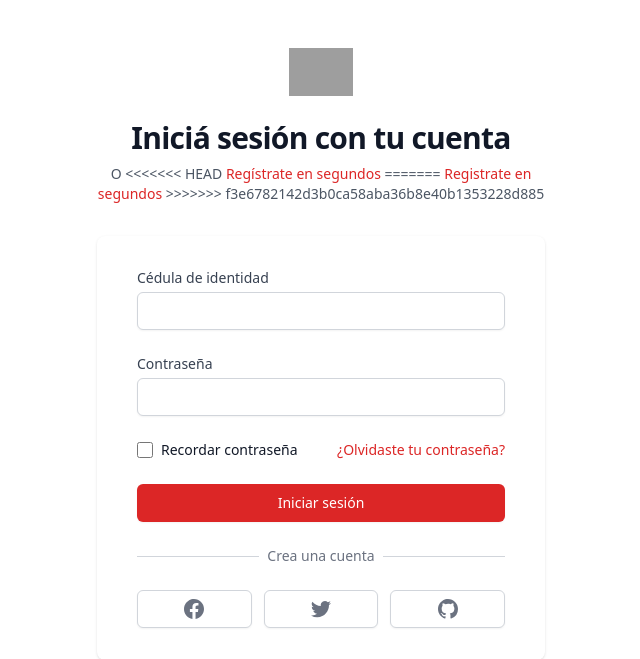
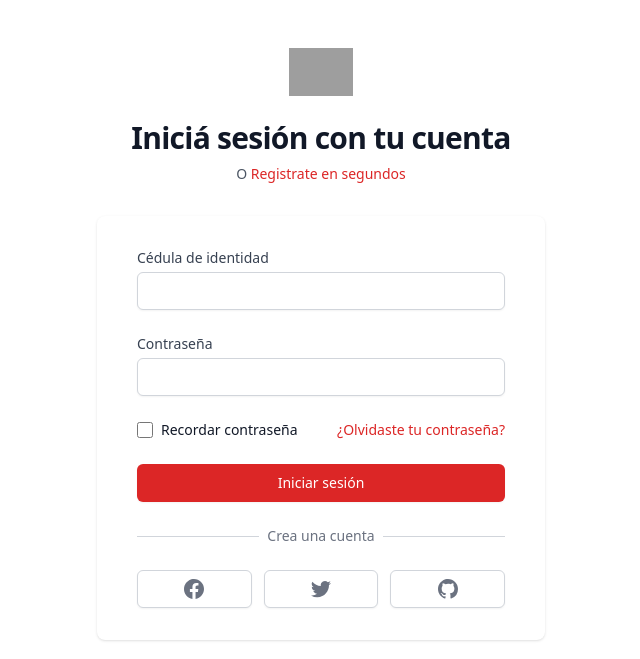
Before and after one commit to endagafi/dementors, a Flask app: page /login in a window 1280 px wide. Shown: the top 659 px of the page, without its empty margins (319-959 px from the left). Run offline with Flask 2, Linux system fonts and the light colour scheme; some libraries are stand-ins or nearby versions; grey boxes are pictures that could not be loaded.

Commit message:
Arregle un problema

```diff
--- a/templates/login.html
+++ b/templates/login.html
@@ -16,11 +16,9 @@
         <h2 class="mt-6 text-center text-3xl tracking-tight font-bold text-gray-900">Inici&aacute; sesi&oacute;n con tu cuenta</h2>
         <p class="mt-2 text-center text-sm text-gray-600">
           O
-<<<<<<< HEAD
-          <a href="/" class="font-medium text-red-600 hover:text-indigo-500"> Reg&iacute;strate en segundos</a>
-=======
-          <a href="#" class="font-medium text-red-600 hover:text-indigo-500"> Registrate en segundos</a>
->>>>>>> f3e6782142d3b0ca58aba36b8e40b1353228d885
+
+          <a href="/" class="font-medium text-red-600 hover:text-indigo-500"> Registrate en segundos</a>
+
         </p>
       </div>
 
```
